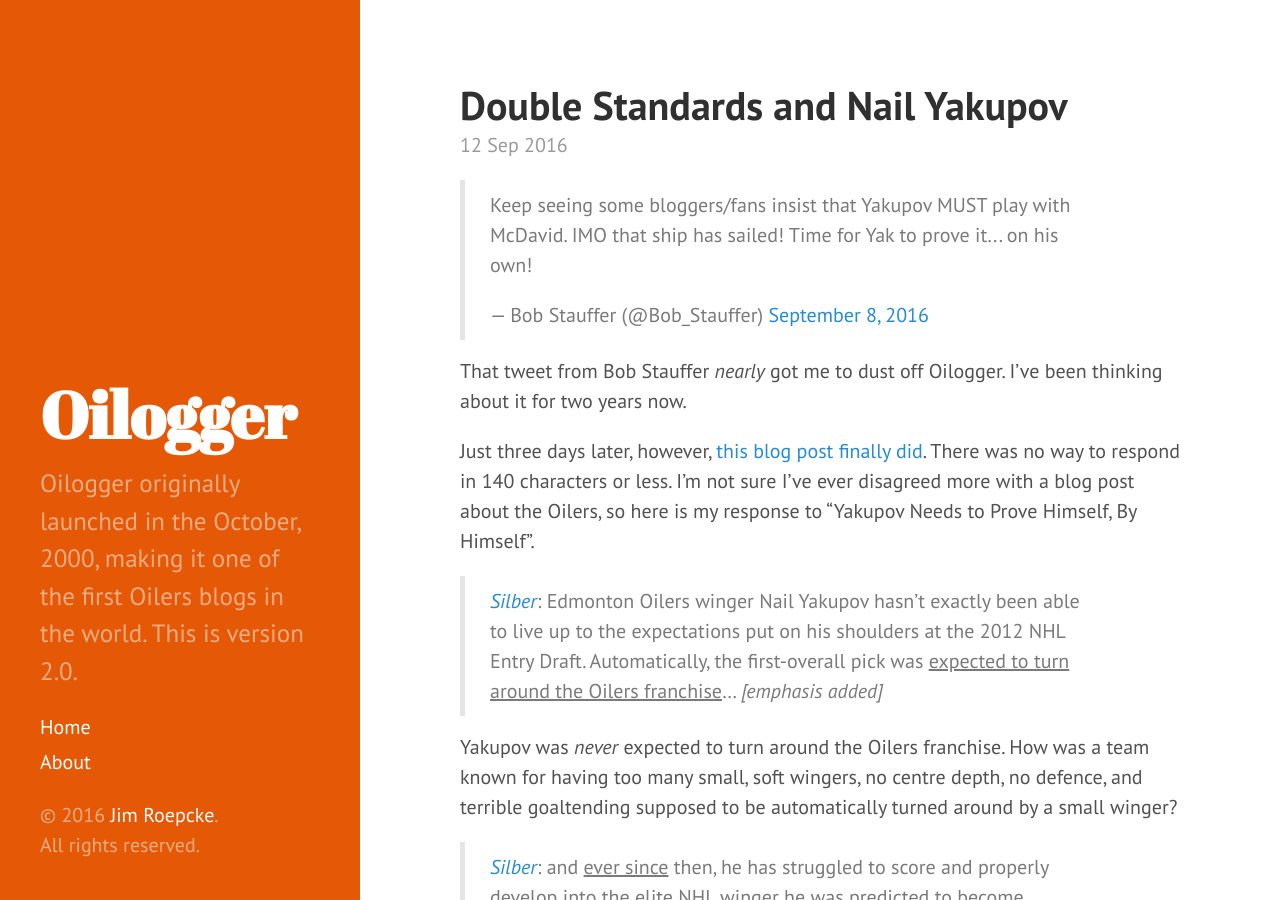
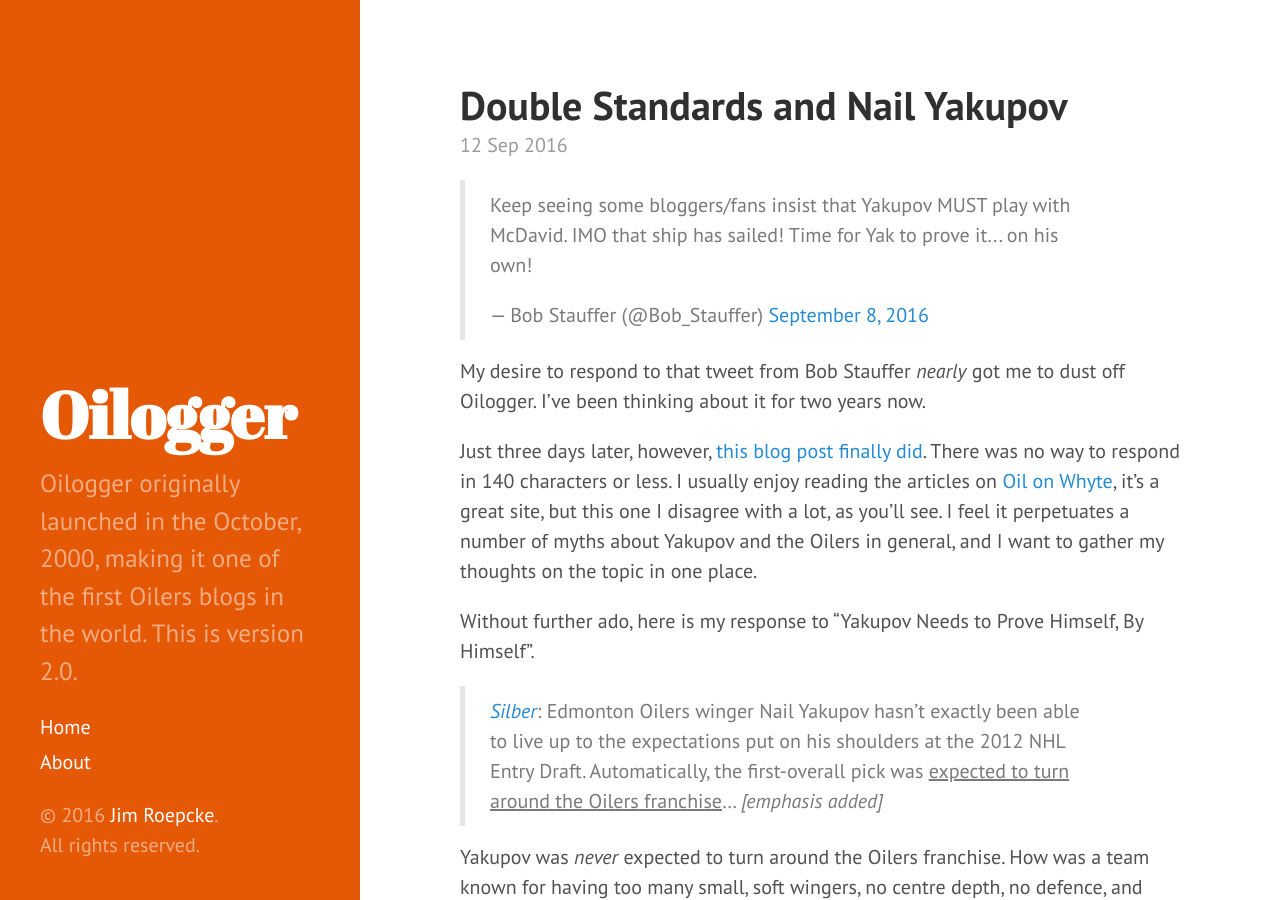
Before and after one commit to oilogger/oilogger.github.io, a Jekyll site: the page built from _posts/2016-09-12-double-standards-and-nail-yakupov.markdown, in a window 1280 px wide and 900 px high. Built offline with Jekyll 4.4.1, drawn with Linux system fonts in a browser that asks for light colours; comment, search, counter and statistics services are not loaded; some of the changed text lies outside the part shown.

Commit message:
edits to the Yak article

```diff
--- a/_posts/2016-09-12-double-standards-and-nail-yakupov.markdown
+++ b/_posts/2016-09-12-double-standards-and-nail-yakupov.markdown
@@ -7,9 +7,11 @@
 <blockquote class="twitter-tweet" data-lang="en"><p lang="en" dir="ltr">Keep seeing some bloggers/fans insist that Yakupov MUST play with McDavid. IMO that ship has sailed! Time for Yak to prove it... on his own!</p>&mdash; Bob Stauffer (@Bob_Stauffer) <a href="https://twitter.com/Bob_Stauffer/status/773731812656807936">September 8, 2016</a></blockquote>
 <script async src="//platform.twitter.com/widgets.js" charset="utf-8"></script>
 
-That tweet from Bob Stauffer *nearly* got me to dust off Oilogger. I've been thinking about it for two years now.
+My desire to respond to that tweet from Bob Stauffer *nearly* got me to dust off Oilogger. I've been thinking about it for two years now.
 
-Just three days later, however, [this blog post finally did](http://oilonwhyte.com/2016/09/10/edmonton-oilers-yakupov-needs-prove-himself-by-himself/?utm_source=oilogger). There was no way to respond in 140 characters or less. I'm not sure I've ever disagreed more with a blog post about the Oilers, so here is my response to "Yakupov Needs to Prove Himself, By Himself".
+Just three days later, however, [this blog post finally did](http://oilonwhyte.com/2016/09/10/edmonton-oilers-yakupov-needs-prove-himself-by-himself/?utm_source=oilogger). There was no way to respond in 140 characters or less. I usually enjoy reading the articles on [Oil on Whyte](http://oilonwhyte.com), it's a great site, but this one I disagree with a lot, as you'll see. I feel it perpetuates a number of myths about Yakupov and the Oilers in general, and I want to gather my thoughts on the topic in one place.
+
+Without further ado, here is my response to "Yakupov Needs to Prove Himself, By Himself".
 <!--break-->
 
 > *[Silber](http://oilonwhyte.com/2016/09/10/edmonton-oilers-yakupov-needs-prove-himself-by-himself/?utm_source=oilogger)*: Edmonton Oilers winger Nail Yakupov hasn’t exactly been able to live up to the expectations put on his shoulders at the 2012 NHL Entry Draft. Automatically, the first-overall pick was <u>expected to turn around the Oilers franchise</u>... *[emphasis added]*
@@ -112,13 +114,13 @@
 
 See [the quote by Matt Henderson above](#henderson).
 
-I'm sorry but this is ridiculous. Which of the young players the Oilers drafted starting with Eberle have *actually earned* their first-line spot to show him how that's done? What does it even *mean* to earn a first-line spot? Recall that the Oilers' blue-collar fanbase loves stories like Shawn Horcoff's, who famously worked his way up from the 4th line to "earn" a 1st line spot. Never mind that the Oilers simply had nobody better than him, gave him an outrageous contract he couldn't live up to, felt obligated to play him in the top-6 to justify the contract, and the Oilers missed the playoffs for 7 of 8 years years once he played on the first line.
+Which of the young players the Oilers drafted starting with Eberle (amazingly now the longest-serving Oiler) have *actually earned* their first-line spot to show him how that's done? What does it even *mean* to earn a first-line spot? Recall that the Oilers' blue-collar fanbase loves stories like Shawn Horcoff's, who famously worked his way up from the 4th line to "earn" a 1st line spot. Never mind that the Oilers simply had nobody better than him, gave him an outrageous contract he couldn't live up to, felt obligated to play him in the top-6 to justify the contract, and the Oilers missed the playoffs for 7 of 8 years years once he played on the first line.
 
-So, did Eberle earn his 1st line spot? He was gifted top-6 minutes from day 1 and was never put in the doghouse for terrible defensive play.
+So, did Eberle earn his 1st line spot? He was gifted top-6 minutes from day 1 and was never put in the doghouse for terrible defensive play. And there was a LOT of it.
 
 How about Hall? Same thing.
 
-Nuge? Not even close.
+Nuge? Ditto. His defensive game is better than Hall's or Eberle's but it's exceeded by its reputation.
 
 Draisaitl? Still hasn't made the first line, but he's **never** had to toil in the bottom 6. Neither did Nuge, Hall, or Eberle.
 
```
Also changed, not shown: other parts of _posts/2016-09-12-double-standards-and-nail-yakupov.markdown (+11 -11 lines).
